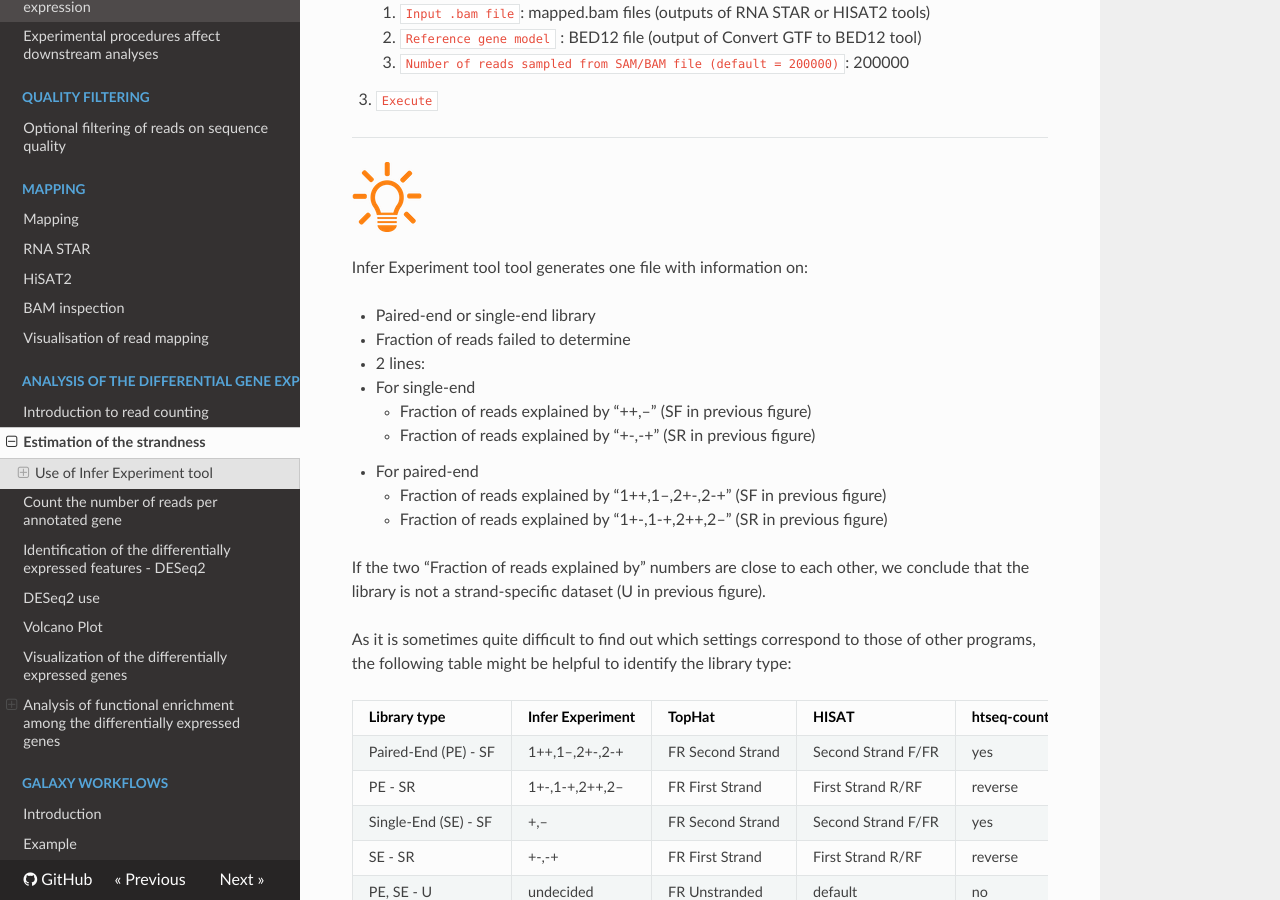
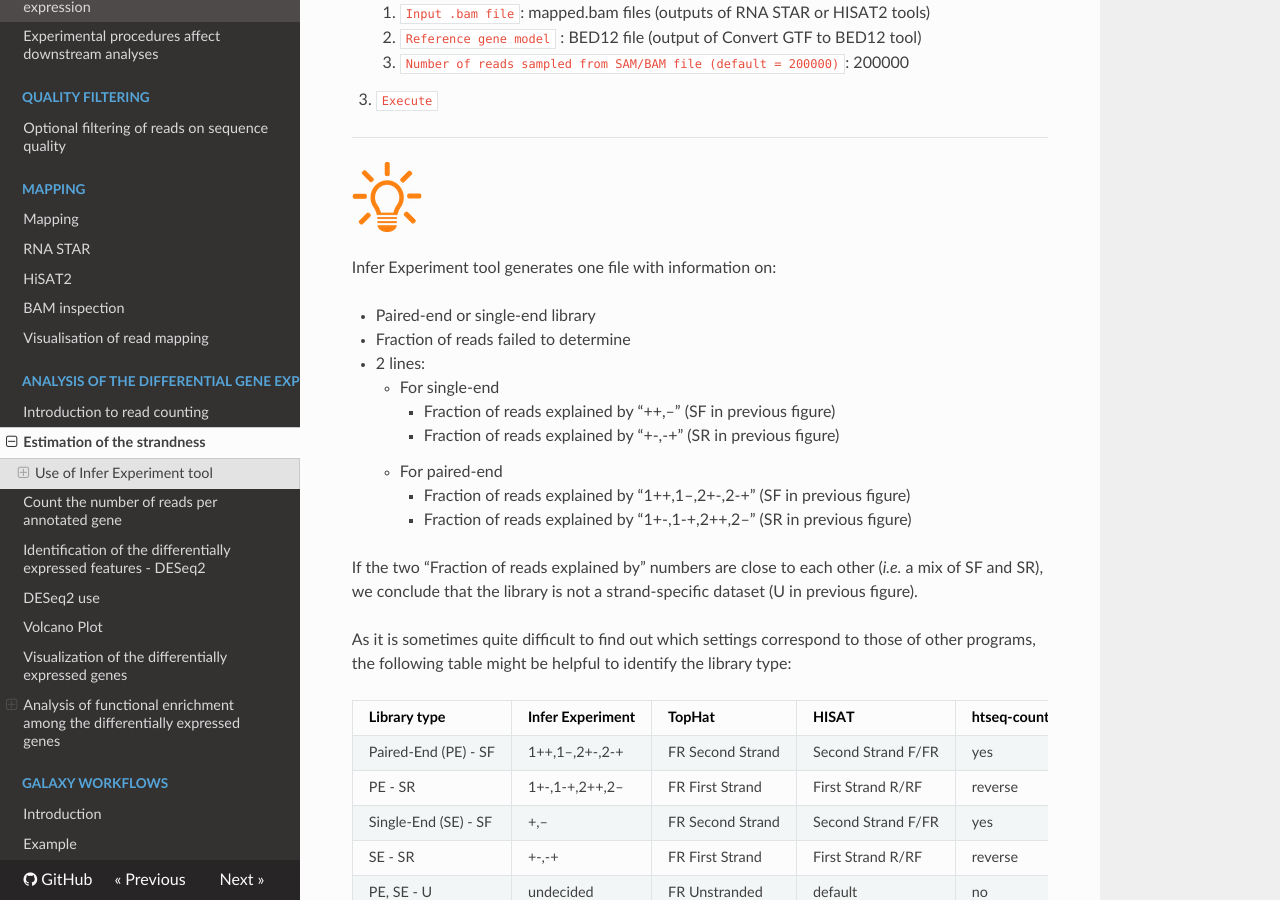
Before and after one commit to ARTbio/springday, an MkDocs documentation site: the page built from docs/strandness.md, in a window 1280 px wide and 900 px high, scrolled down 1177 px. Built offline with MkDocs 1.6.1, drawn with Linux system fonts in a browser that asks for light colours; nearby versions of some CDN libraries.

Commit message:
Update strandness.md
small fixes

```diff
--- a/docs/strandness.md
+++ b/docs/strandness.md
@@ -48,19 +48,19 @@ and if so, how reads are stranded.
 ----
 ![](images/lamp.png)
 
-Infer Experiment tool tool generates one file with information on:
+Infer Experiment tool generates one file with information on:
 
 - Paired-end or single-end library
 - Fraction of reads failed to determine
 - 2 lines:
-  - For single-end
-    - Fraction of reads explained by “++,–” (SF in previous figure)
-    - Fraction of reads explained by “+-,-+” (SR in previous figure)
-  - For paired-end
-    - Fraction of reads explained by “1++,1–,2+-,2-+” (SF in previous figure)
-    - Fraction of reads explained by “1+-,1-+,2++,2–” (SR in previous figure)
+    - For single-end
+        - Fraction of reads explained by “++,–” (SF in previous figure)
+        - Fraction of reads explained by “+-,-+” (SR in previous figure)
+    - For paired-end
+        - Fraction of reads explained by “1++,1–,2+-,2-+” (SF in previous figure)
+        - Fraction of reads explained by “1+-,1-+,2++,2–” (SR in previous figure)
 
-If the two “Fraction of reads explained by” numbers are close to each other,
+If the two “Fraction of reads explained by” numbers are close to each other (*i.e.* a mix of SF and SR),
 we conclude that the library is not a strand-specific dataset (U in previous figure).
 
 As it is sometimes quite difficult to find out which settings correspond to those of
```
